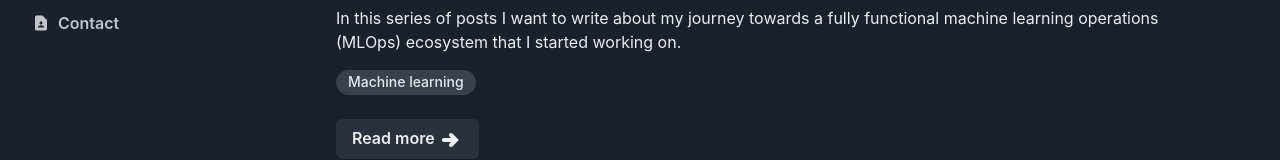
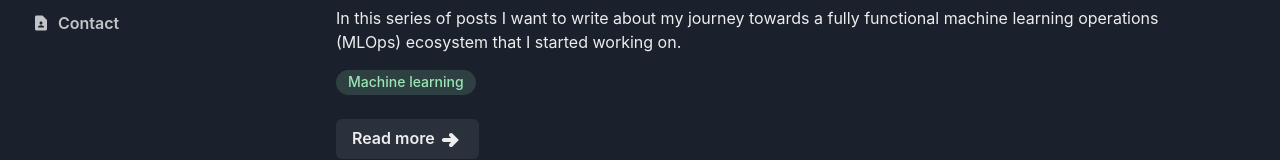
Before and after one commit to danielsteman/vite-blog, a React (Vite) app: page / in a window 1280 px wide. Shown: the part 305-465 px from the top of the page. Built offline with nearby package versions, Linux system fonts and the light colour scheme.

Commit message:
:lipstick: added color to tag

```diff
--- a/src/components/BlogTags.tsx
+++ b/src/components/BlogTags.tsx
@@ -15,6 +15,7 @@ const BlogTags: React.FC<Props> = ({ tags }) => {
     DevOps: 'red',
     'Internet of Things': 'blue',
     Rust: 'orange',
+    'Machine learning': 'green',
   };
   return (
     <HStack>
```
Also changed, not shown: public/content/blog5.md (+9 -1 lines).
